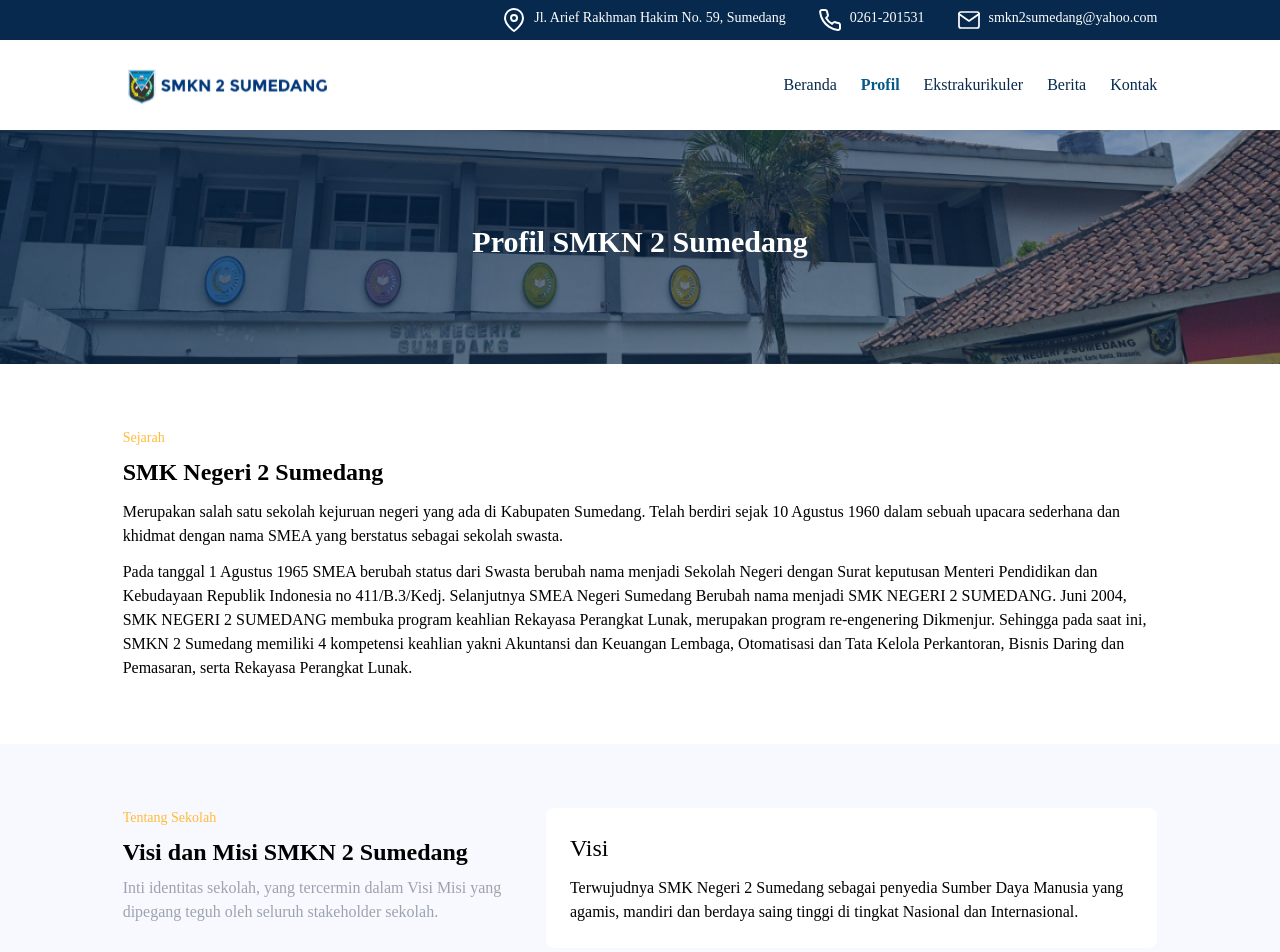
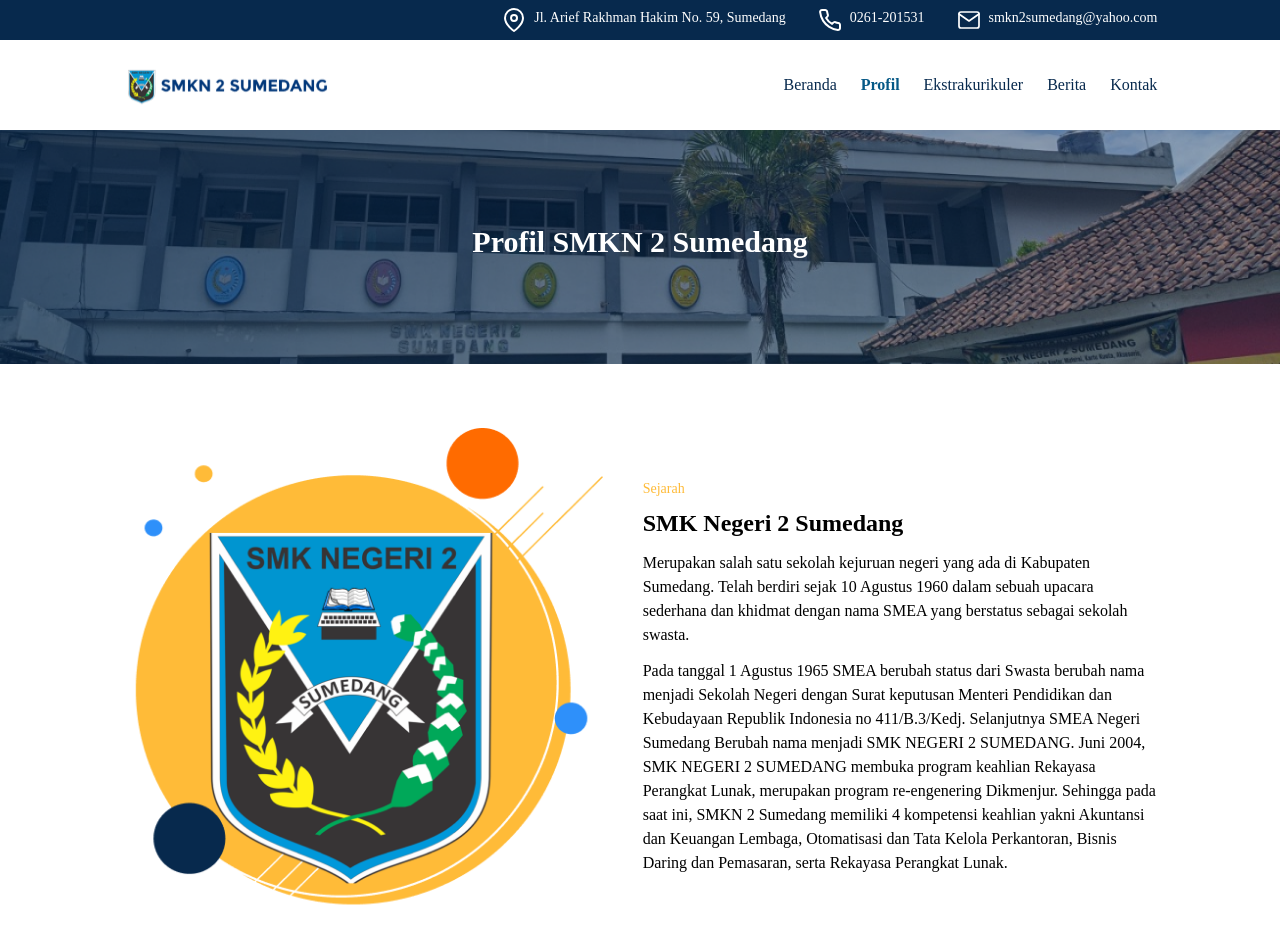
Before and after one commit to isyhfadilah/smkn2sumedang, a Next.js app: page /profil in a window 1280 px wide. Shown: the top 952 px of the page. Built offline with nearby package versions, Linux system fonts and the light colour scheme; a web font is replaced by a local one.

Commit message:
feat: add image in sejarah section

```diff
--- a/src/components/common/sections/profil/sejarah.tsx
+++ b/src/components/common/sections/profil/sejarah.tsx
@@ -1,11 +1,13 @@
 import Container from '../../layouts/Container'
+import Image from 'next/image'
 import { Title } from '@/components/ui/title'
 
 export const ProfilSejarah = () => {
   return (
     <section className="my-16">
-      <Container className="flex justify-between items-center">
-        <div className="space-y-3">
+      <Container className="flex justify-between items-center space-x-10">
+        <Image src="/images/profil/sejarah.png" alt="sejarah-smkn2sumedang" height={480} width={480} />
+        <div className="space-y-3 w-4/5">
           <Title title="Sejarah" subtitle="SMK Negeri 2 Sumedang" />
           <p>
             Merupakan salah satu sekolah kejuruan negeri yang ada di Kabupaten Sumedang. Telah berdiri sejak 10 Agustus 1960
--- a/src/shared/styles/app.css
+++ b/src/shared/styles/app.css
@@ -521,6 +521,7 @@
 .w-12{width:3rem;}
 .w-3\/5{width:60%;}
 .w-4{width:1rem;}
+.w-4\/5{width:80%;}
 .w-6{width:1.5rem;}
 .w-full{width:100%;}
 .flex{display:flex;}
```
Also changed, not shown: public/images/profil/sejarah.png (added).
